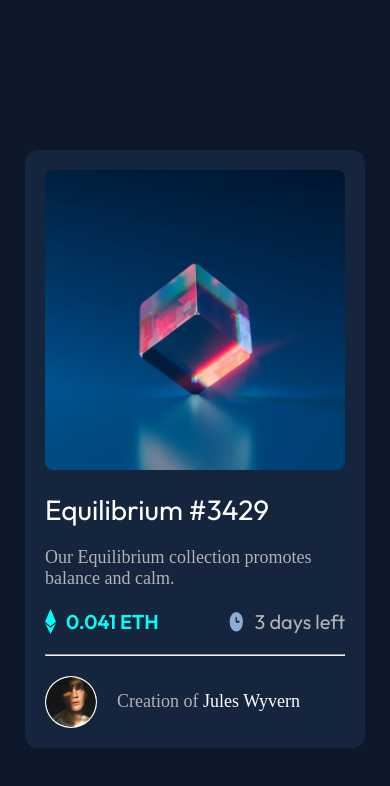
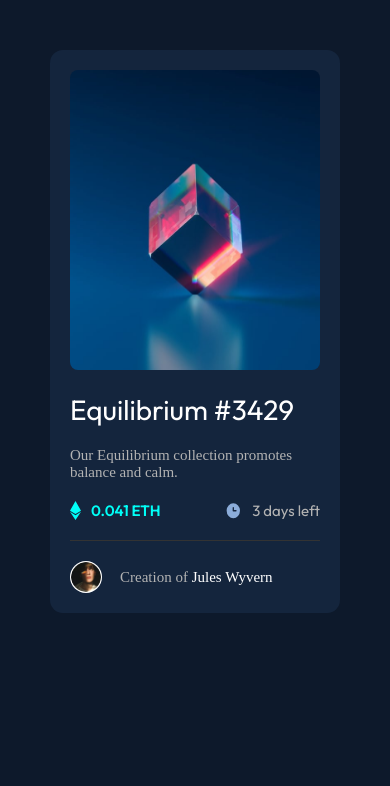
Before and after one commit to imdadAdelabou/Nft-preview-card, a plain HTML site: page index.html in a window 390 px wide. Drawn offline with Linux system fonts and the light colour scheme.

Commit message:
add mobile responsive to web page

```diff
--- a/index.css
+++ b/index.css
@@ -62,8 +62,6 @@ p {
     margin-left: 10px;
 }
 
-.pst {}
-
 .clearfix {
     content: "";
     clear: both;
@@ -71,9 +69,10 @@ p {
 }
 
 hr {
+    border: none;
     margin: 20px 0 20px 0;
-    color: red;
-    max-height: 1px;
+    background-color: hsl(0, 0%, 20%);
+    height: 1px;
 }
 
 .avatar {
@@ -110,3 +109,35 @@ hr {
 .end {
     display: flex;
 }
+
+@media screen and (max-width: 480px) {
+    .card {
+        width: 250px;
+        margin: 50px auto;
+    }
+    p {
+        font-size: 1.5em;
+    }
+    #main {
+        width: 100%;
+    }
+    .dbt {
+        font-size: 1em;
+    }
+    .name {
+        font-size: 1em;
+    }
+    h4 {
+        font-size: 1.5em;
+    }
+    .clock {
+        font-size: 1.5em;
+    }
+    .avatar {
+        width: 30px;
+        height: 30px;
+    }
+    .pspace {
+        margin: 8px 0 0 18px;
+    }
+}
--- a/index.html
+++ b/index.html
@@ -4,6 +4,8 @@
 <head>
     <title>NFT</title>
     <link rel="stylesheet" href="./index.css">
+    <meta name="viewport" content="width=device-width, initial-scale=1">
+
 </head>
 
 <body>
```
